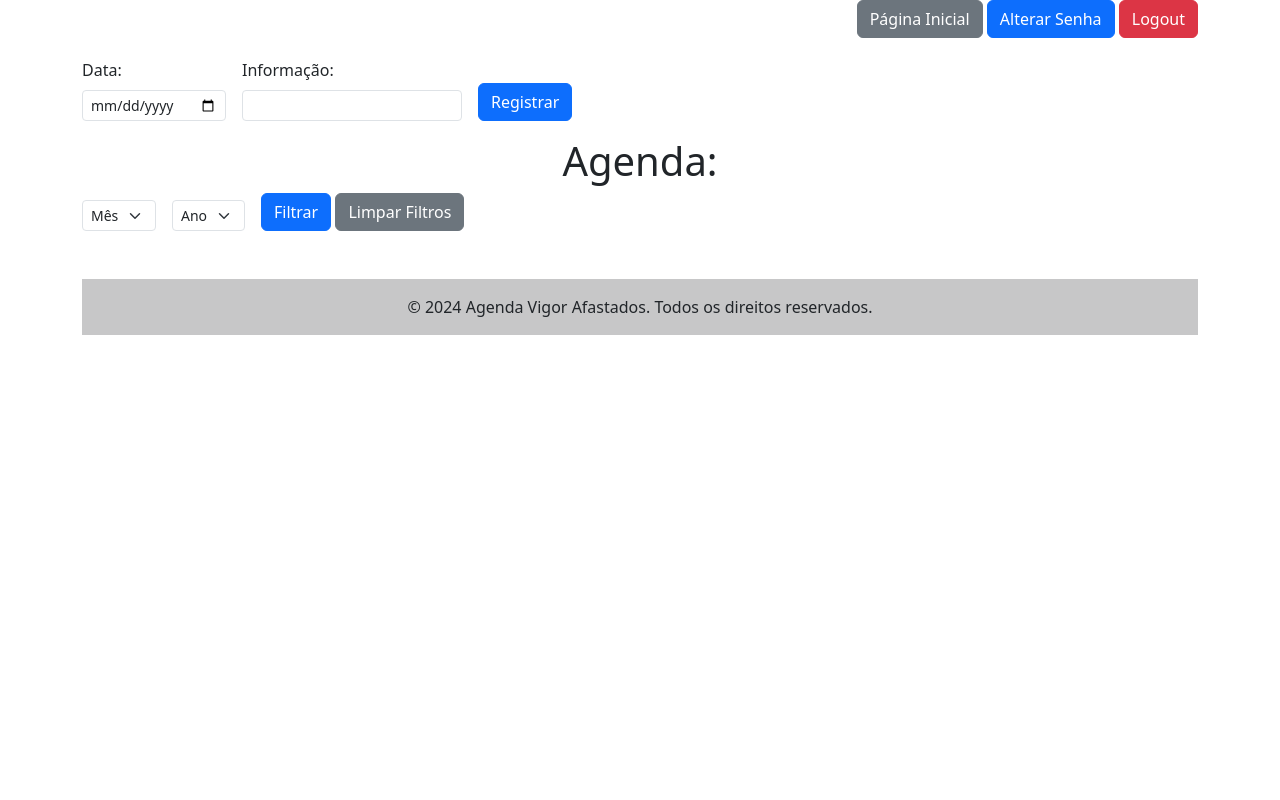
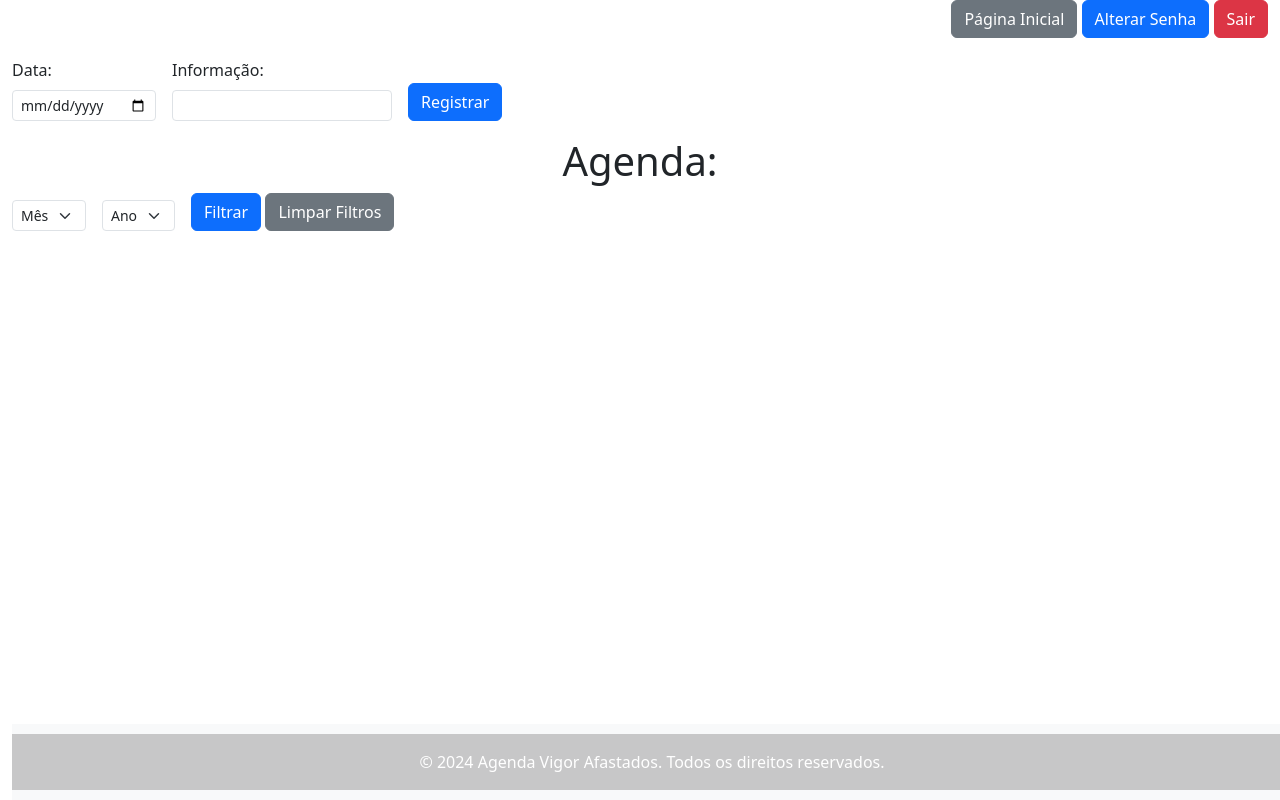
Before and after one commit to skmeme/afastados, a Flask app: page /agenda in a window 1280 px wide. Run offline with Flask 3, Linux system fonts and the light colour scheme; the visitor is signed in with stand-in values (Sample User, id 1); data that the repository does not hold is empty.

Commit message:
Versao final

```diff
--- a/static/css/styles.css
+++ b/static/css/styles.css
@@ -28,4 +28,21 @@
     border-color: #6c757d;
 }
 
+
+html {
+    display: grid;
+    min-height: 100vh;
+}
+
+body {
+    display: grid;
+    grid-template-rows: 1fr auto;
+}
+
+footer {
+    background-color: #f8f9fa; /* Cor de fundo do rodapé */
+    color: #212529; /* Cor do texto do rodapé */
+    text-align: center;
+    padding: 10px 0; /* Espaçamento interno do rodapé */
+}
 /* Adicione mais estilos conforme necessário */
--- a/templates/agenda.html
+++ b/templates/agenda.html
@@ -4,7 +4,7 @@
     <meta charset="UTF-8">
     <meta name="viewport" content="width=device-width, initial-scale=1.0">
     <title>Agenda</title>
-    <link rel="stylesheet" href="{{ url_for('static', filename='styles.css') }}">
+    <link rel="stylesheet" href="{{ url_for('static', filename='css/styles.css') }}">
     <link rel="stylesheet" href="https://cdn.jsdelivr.net/npm/bootstrap@5.3.0/dist/css/bootstrap.min.css">
     <script src="https://code.jquery.com/jquery-3.6.0.min.js"></script>
     <script src="https://cdn.jsdelivr.net/npm/bootstrap@5.3.0/dist/js/bootstrap.bundle.min.js"></script>
@@ -21,14 +21,24 @@
             text-align: right;
             margin-bottom: 20px;
         }
+        /* Estilos para o rodapé */
+        footer {
+            position: fixed;
+            bottom: 0;
+            width: 100%;
+            background-color: rgba(0, 0, 0, 0.2); /* Transparente */
+            color: #fff; /* Texto branco */
+            text-align: center;
+            padding: 10px 0;
+        }
     </style>
 </head>
 <body>
-    <div class="container">
+    <div class="container-fluid">
         <div class="top-right-buttons">
             <a href="{{ url_for('index') }}" class="btn btn-secondary">Página Inicial</a>
             <a href="{{ url_for('change_password') }}" class="btn btn-primary">Alterar Senha</a>
-            <a href="{{ url_for('logout') }}" class="btn btn-danger">Logout</a>
+            <a href="{{ url_for('logout') }}" class="btn btn-danger">Sair</a>
         </div>
 
         <!-- Adicionar evento - movido para o topo esquerdo -->
@@ -124,12 +134,11 @@
         </div>
         {% endfor %}
         {% endfor %}
+
         <!-- Rodapé -->
         <footer class="bg-light text-center text-lg-start mt-5">
             <div class="text-center p-3" style="background-color: rgba(0, 0, 0, 0.2);">
                 © 2024 Agenda Vigor Afastados. Todos os direitos reservados.
-            </div>
-        </footer>
             </div>
 
     <script>
--- a/templates/index.html
+++ b/templates/index.html
@@ -68,11 +68,11 @@
     </div>
 
 <!-- Rodapé -->
-<footer class="bg-light text-center text-lg-start mt-5">
+<footer class="bg-light text-center text-lg-start">
     <div class="text-center p-3">
-      © 2024 Projeto Agenda Vigor. Todos os direitos reservados.
+        © 2024 Projeto Agenda Vigor. Todos os direitos reservados.
     </div>
-  </footer>
+</footer>
 
 <script src="https://ajax.googleapis.com/ajax/libs/jquery/3.6.0/jquery.min.js"></script>
 <script src="https://maxcdn.bootstrapcdn.com/bootstrap/4.5.2/js/bootstrap.bundle.min.js"></script>
```
Also changed, not shown: database.db. Lines whose indentation alone changed are shown as unchanged.
